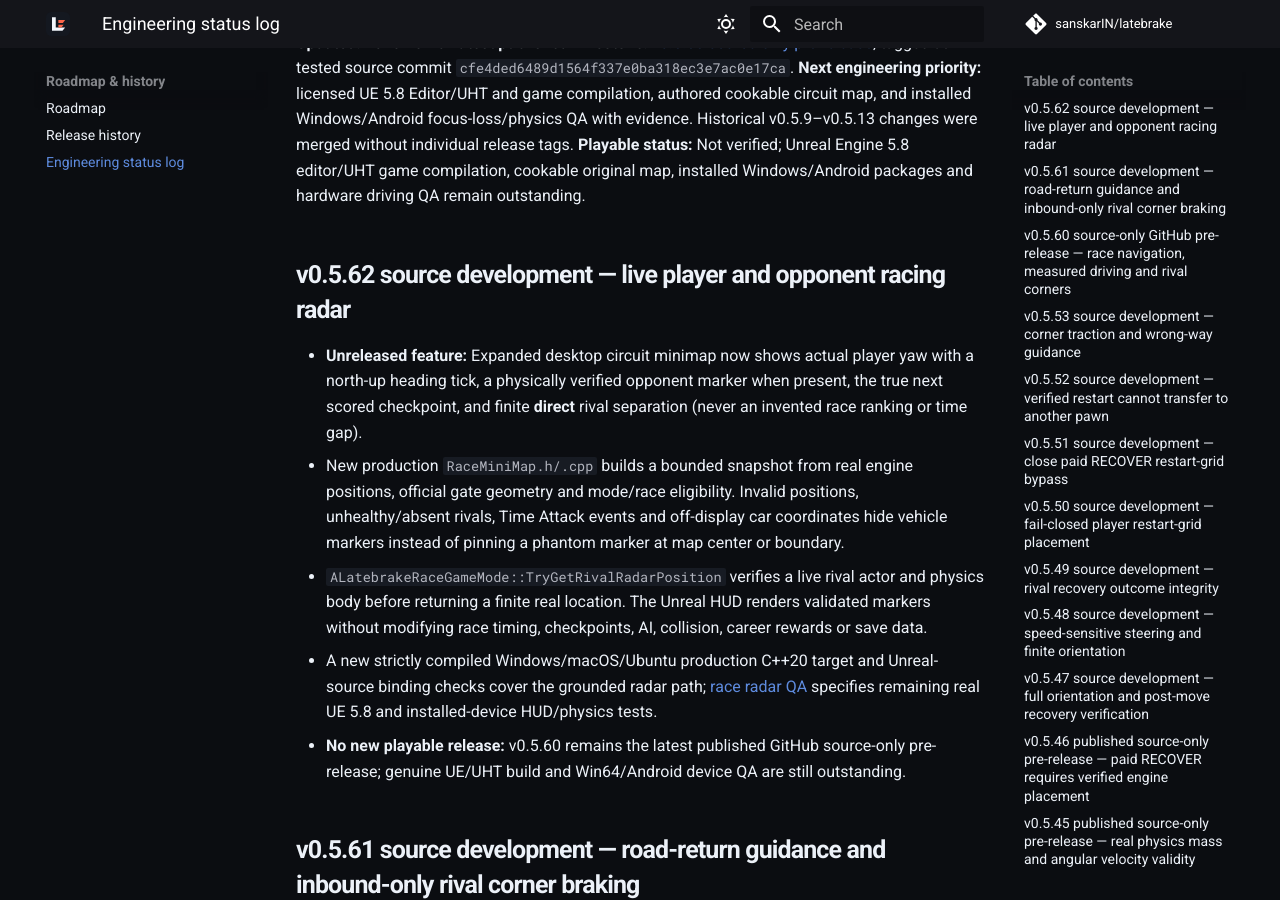
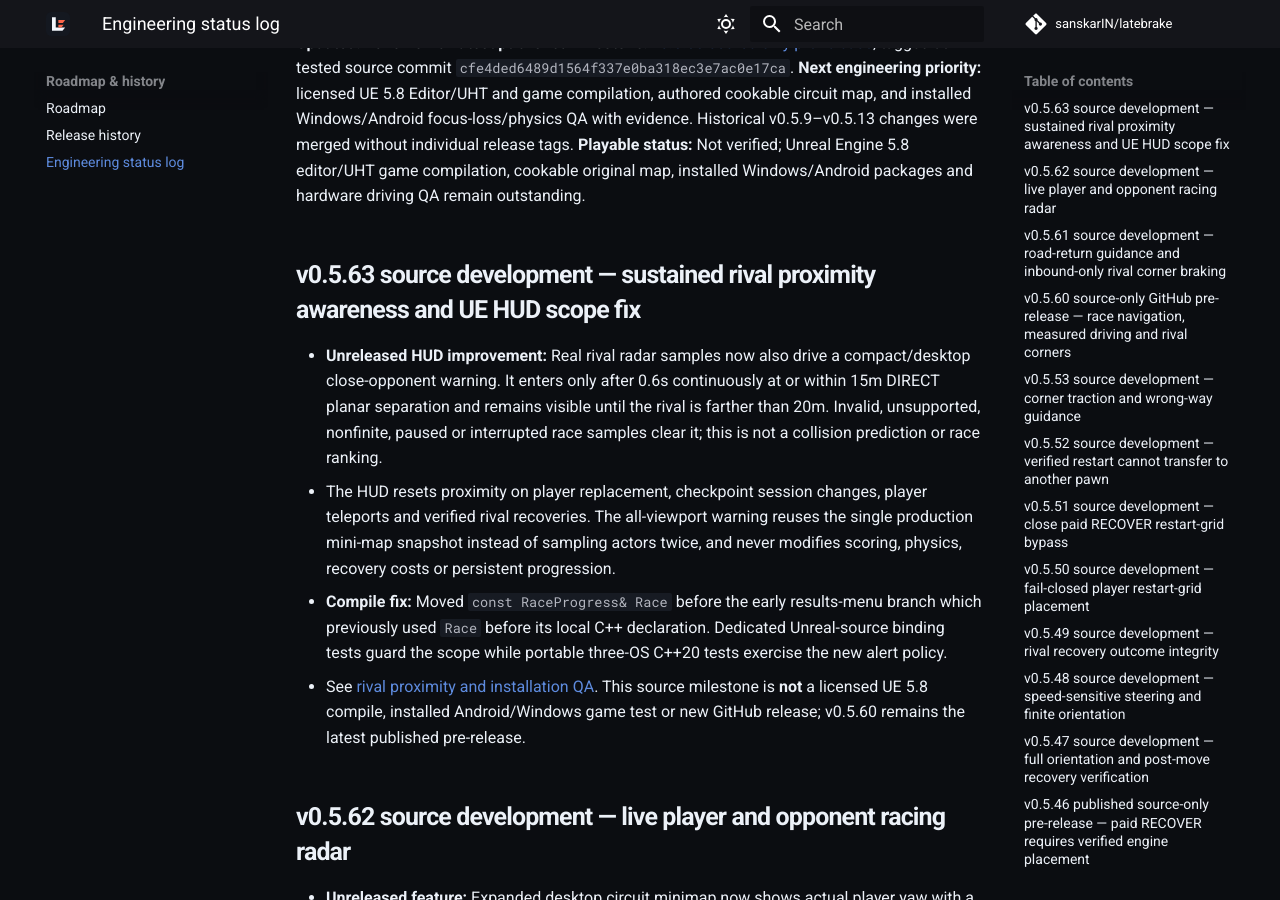
Before and after one commit to sanskarIN/latebrake, an MkDocs documentation site: the page built from docs/STATUS.md, in a window 1280 px wide and 900 px high, scrolled down 198 px. Built offline with MkDocs 1.6.1 and Material for MkDocs 9.7.7, drawn with Linux system fonts in a browser that asks for light colours; comment, search, counter and statistics services are not loaded.

Commit message:
docs(v0.5.63): record proximity scope and UE compilation fix

```diff
--- a/docs/STATUS.md
+++ b/docs/STATUS.md
@@ -4,6 +4,13 @@
 **Latest published milestone:** [v0.5.60 source-only pre-release](https://github.com/sanskarIN/latebrake/releases/tag/v0.5.60), tagged at tested source commit `cfe4ded6489d1564f337e0ba318ec3e7ac0e17ca`.
 **Next engineering priority:** licensed UE 5.8 Editor/UHT and game compilation, authored cookable circuit map, and installed Windows/Android focus-loss/physics QA with evidence. Historical v0.5.9–v0.5.13 changes were merged without individual release tags.
 **Playable status:** Not verified; Unreal Engine 5.8 editor/UHT game compilation, cookable original map, installed Windows/Android packages and hardware driving QA remain outstanding.
+
+## v0.5.63 source development — sustained rival proximity awareness and UE HUD scope fix
+
+- **Unreleased HUD improvement:** Real rival radar samples now also drive a compact/desktop close-opponent warning. It enters only after 0.6s continuously at or within 15m DIRECT planar separation and remains visible until the rival is farther than 20m. Invalid, unsupported, nonfinite, paused or interrupted race samples clear it; this is not a collision prediction or race ranking.
+- The HUD resets proximity on player replacement, checkpoint session changes, player teleports and verified rival recoveries. The all-viewport warning reuses the single production mini-map snapshot instead of sampling actors twice, and never modifies scoring, physics, recovery costs or persistent progression.
+- **Compile fix:** Moved `const RaceProgress& Race` before the early results-menu branch which previously used `Race` before its local C++ declaration. Dedicated Unreal-source binding tests guard the scope while portable three-OS C++20 tests exercise the new alert policy.
+- See [rival proximity and installation QA](RIVAL_PROXIMITY_QA.md). This source milestone is **not** a licensed UE 5.8 compile, installed Android/Windows game test or new GitHub release; v0.5.60 remains the latest published pre-release.
 
 ## v0.5.62 source development — live player and opponent racing radar
 
```
